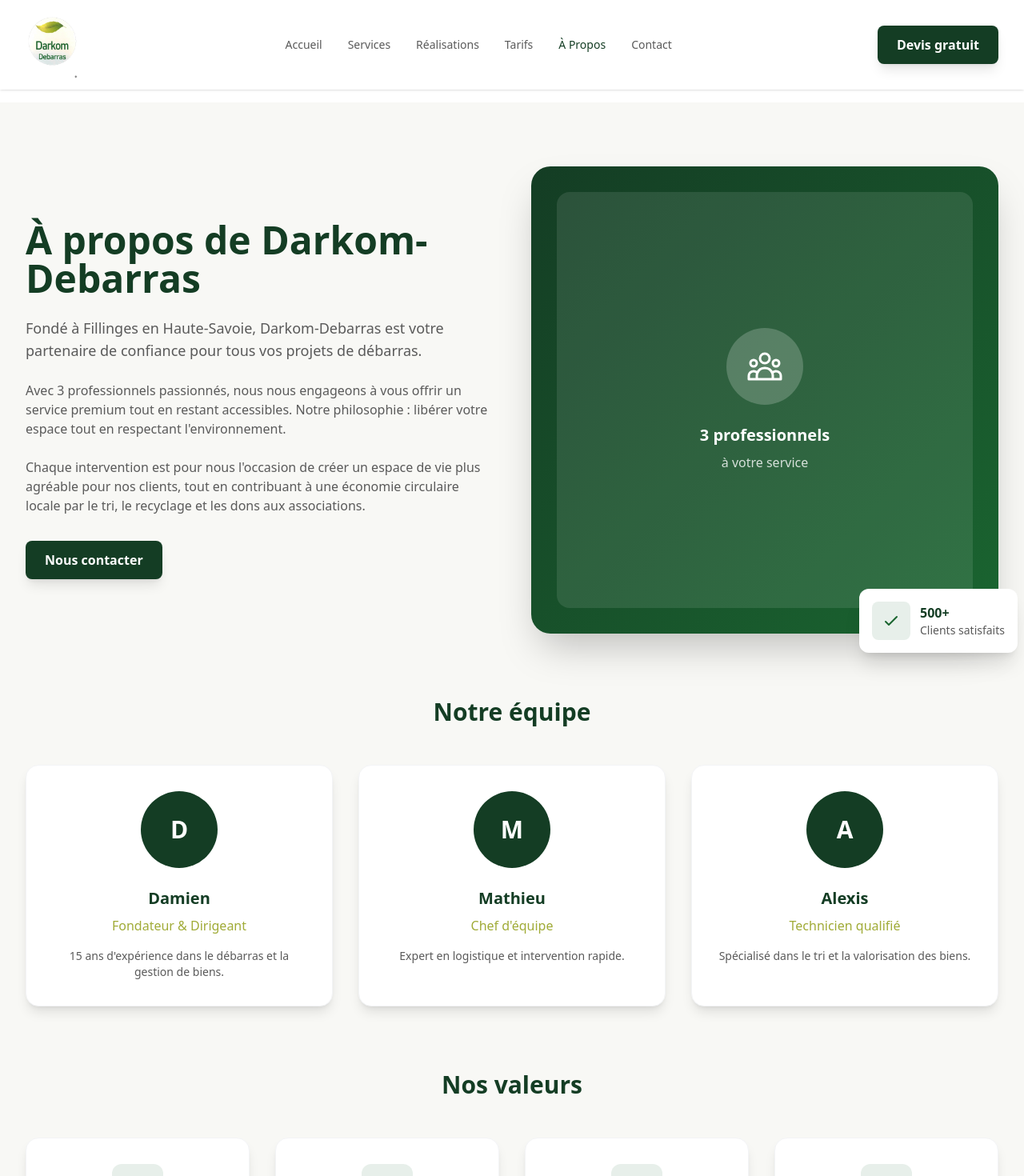
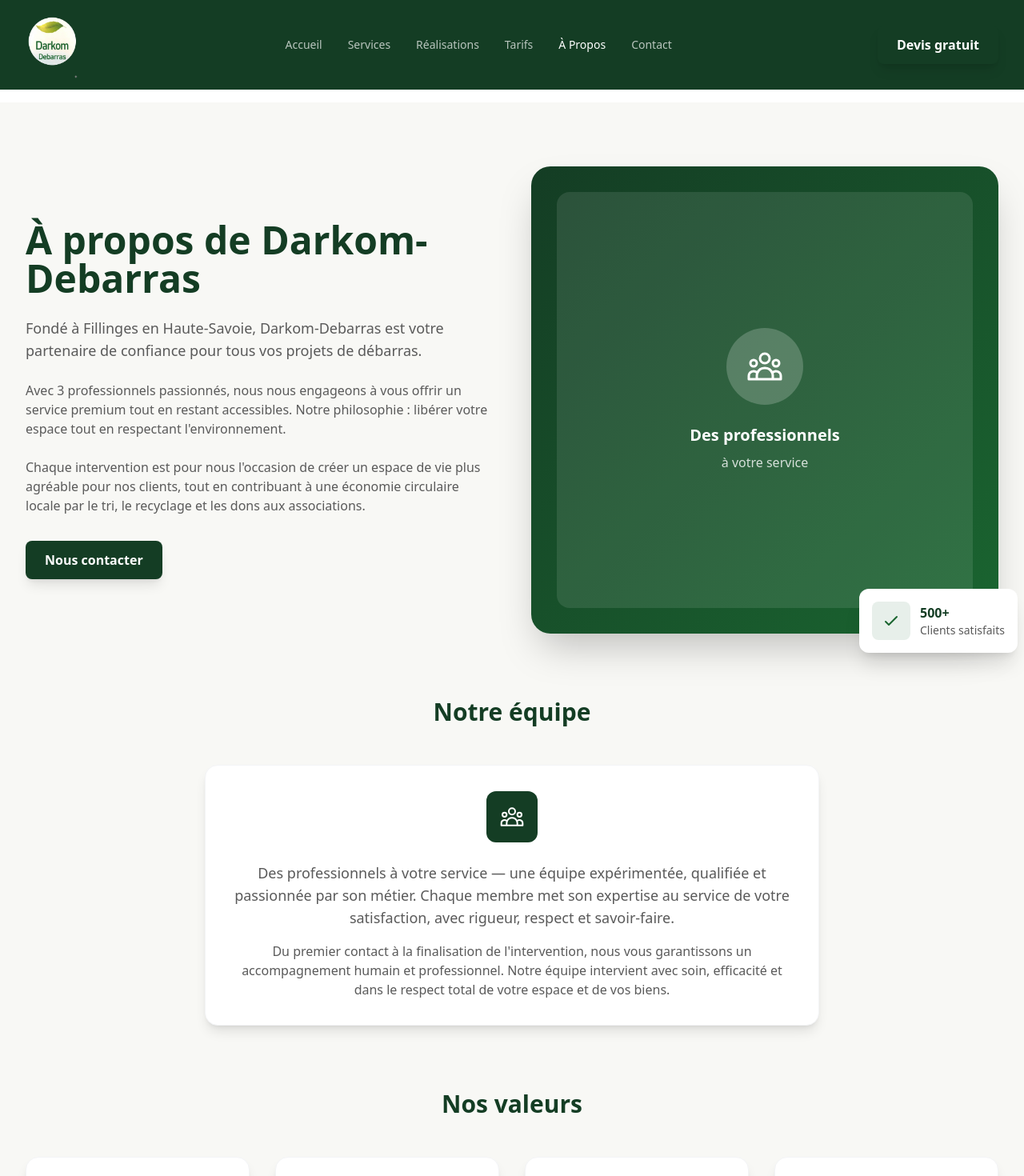
Before and after one commit to JAME-cyber/darkom-debarras, a React (Vite) app: page /a-propos in a window 1280 px wide. Shown: the top 1470 px of the page at 80% size. Built offline with nearby package versions, Linux system fonts and the light colour scheme.

Commit message:
Refondre header en fond vert et simplifier section équipe

```diff
--- a/src/components/Header.tsx
+++ b/src/components/Header.tsx
@@ -17,7 +17,7 @@
   const location = useLocation();
 
   return (
-    <header className="fixed top-0 left-0 right-0 bg-white/95 backdrop-blur-sm shadow-sm z-50">
+    <header className="fixed top-0 left-0 right-0 bg-[#143d24] text-white z-50">
       <div className="max-w-7xl mx-auto px-4 sm:px-6 lg:px-8">
         <div className="flex justify-between items-center h-28">
           <Link to="/" className="flex items-center py-2">
@@ -29,10 +29,10 @@
               <Link
                 key={link.to}
                 to={link.to}
-                className={`text-sm font-medium transition-colors hover:text-[#1a6530] ${
+                className={`text-sm font-medium transition-colors hover:text-white/80 ${
                   location.pathname === link.to
-                    ? 'text-[#143d24]'
-                    : 'text-[#5a5a5a]'
+                    ? 'text-white'
+                    : 'text-white/70'
                 }`}
               >
                 {link.label}
@@ -49,7 +49,7 @@
             onClick={() => setIsOpen(!isOpen)}
             aria-label="Menu"
           >
-            <svg className="w-6 h-6" fill="none" stroke="currentColor" viewBox="0 0 24 24">
+            <svg className="w-6 h-6 text-white" fill="none" stroke="currentColor" viewBox="0 0 24 24">
               {isOpen ? (
                 <path strokeLinecap="round" strokeLinejoin="round" strokeWidth={2} d="M6 18L18 6M6 6l12 12" />
               ) : (
@@ -60,7 +60,7 @@
         </div>
 
         {isOpen && (
-          <nav className="md:hidden py-4 border-t border-gray-100">
+          <nav className="md:hidden py-4 border-t border-white/20">
             {navLinks.map((link) => (
               <Link
                 key={link.to}
@@ -68,8 +68,8 @@
                 onClick={() => setIsOpen(false)}
                 className={`block py-2 text-base font-medium ${
                   location.pathname === link.to
-                    ? 'text-[#143d24]'
-                    : 'text-[#5a5a5a]'
+                    ? 'text-white'
+                    : 'text-white/70'
                 }`}
               >
                 {link.label}
--- a/src/pages/APropos.tsx
+++ b/src/pages/APropos.tsx
@@ -1,22 +1,4 @@
 import Button from '../components/Button';
-
-const team = [
-  {
-    name: "Damien",
-    role: "Fondateur & Dirigeant",
-    description: "15 ans d'expérience dans le débarras et la gestion de biens."
-  },
-  {
-    name: "Mathieu",
-    role: "Chef d'équipe",
-    description: "Expert en logistique et intervention rapide."
-  },
-  {
-    name: "Alexis",
-    role: "Technicien qualifié",
-    description: "Spécialisé dans le tri et la valorisation des biens."
-  }
-];
 
 const values = [
   {
@@ -90,7 +72,7 @@
                         <path strokeLinecap="round" strokeLinejoin="round" strokeWidth={1.5} d="M17 20h5v-2a3 3 0 00-5.356-1.857M17 20H7m10 0v-2c0-.656-.126-1.283-.356-1.857M7 20H2v-2a3 3 0 015.356-1.857M7 20v-2c0-.656.126-1.283.356-1.857m0 0a5.002 5.002 0 019.288 0M15 7a3 3 0 11-6 0 3 3 0 016 0zm6 3a2 2 0 11-4 0 2 2 0 014 0zM7 10a2 2 0 11-4 0 2 2 0 014 0z" />
                       </svg>
                     </div>
-                    <p className="text-xl font-semibold">3 professionnels</p>
+                    <p className="text-xl font-semibold">Des professionnels</p>
                     <p className="text-white/80 mt-2">à votre service</p>
                   </div>
                 </div>
@@ -115,20 +97,20 @@
               Notre équipe
             </h2>
 
-            <div className="grid grid-cols-1 md:grid-cols-3 gap-8">
-              {team.map((member, index) => (
-                <div
-                  key={index}
-                  className="bg-white rounded-2xl p-8 text-center shadow-lg border border-gray-100"
-                >
-                  <div className="w-24 h-24 bg-[#143d24] rounded-full flex items-center justify-center text-white text-3xl font-bold mx-auto mb-6">
-                    {member.name.charAt(0)}
-                  </div>
-                  <h3 className="text-xl font-bold text-[#143d24] mb-2">{member.name}</h3>
-                  <p className="text-[#a0ab37] font-medium mb-4">{member.role}</p>
-                  <p className="text-[#5a5a5a] text-sm">{member.description}</p>
+            <div className="max-w-3xl mx-auto">
+              <div className="bg-white rounded-2xl p-8 shadow-lg border border-gray-100 text-center">
+                <div className="w-16 h-16 bg-[#143d24] rounded-xl flex items-center justify-center mx-auto mb-6">
+                  <svg className="w-8 h-8 text-white" fill="none" stroke="currentColor" viewBox="0 0 24 24">
+                    <path strokeLinecap="round" strokeLinejoin="round" strokeWidth={1.5} d="M17 20h5v-2a3 3 0 00-5.356-1.857M17 20H7m10 0v-2c0-.656-.126-1.283-.356-1.857M7 20H2v-2a3 3 0 015.356-1.857M7 20v-2c0-.656.126-1.283.356-1.857m0 0a5.002 5.002 0 019.288 0M15 7a3 3 0 11-6 0 3 3 0 016 0zm6 3a2 2 0 11-4 0 2 2 0 014 0zM7 10a2 2 0 11-4 0 2 2 0 014 0z" />
+                  </svg>
                 </div>
-              ))}
+                <p className="text-[#5a5a5a] text-lg mb-4">
+                  Des professionnels à votre service — une équipe expérimentée, qualifiée et passionnée par son métier. Chaque membre met son expertise au service de votre satisfaction, avec rigueur, respect et savoir-faire.
+                </p>
+                <p className="text-[#5a5a5a]">
+                  Du premier contact à la finalisation de l'intervention, nous vous garantissons un accompagnement humain et professionnel. Notre équipe intervient avec soin, efficacité et dans le respect total de votre espace et de vos biens.
+                </p>
+              </div>
             </div>
           </div>
 
```
